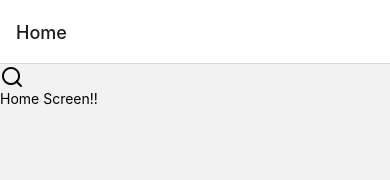
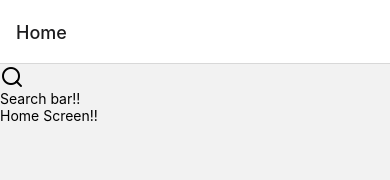
Before and after one commit to Thiagoff-IT/code-06-navigation-axios-effect, a React Native app: screen /Home in a window 390 px wide. Shown: the top 180 px of the page. Built offline with nearby package versions, Linux system fonts and the light colour scheme.

Commit message:
Inicializa componente SearchBar

```diff
--- /dev/null
+++ b/src/components/SearchBar.js
@@ -0,0 +1,14 @@
+import React from 'react';
+import {View, Text, StyleSheet} from 'react-native';
+
+const SearchBar = () => {
+  return(
+    <View>
+      <Text>Search bar!!</Text>
+    </View>
+  )
+}
+
+const styles = StyleSheet.create({});
+
+export default SearchBar;
--- a/src/screens/HomeScreen.js
+++ b/src/screens/HomeScreen.js
@@ -1,11 +1,13 @@
 import React from 'react';
 import {View, Text, StyleSheet} from 'react-native';
 import { Feather } from '@expo/vector-icons';
+import SearchBar from '../components/SearchBar';
 
 const HomeScreen = () => {
   return(
     <View>
       <Feather name="search" size={24} color="black" />
+      <SearchBar />
       <Text>Home Screen!!</Text>
     </View>
   )
```
